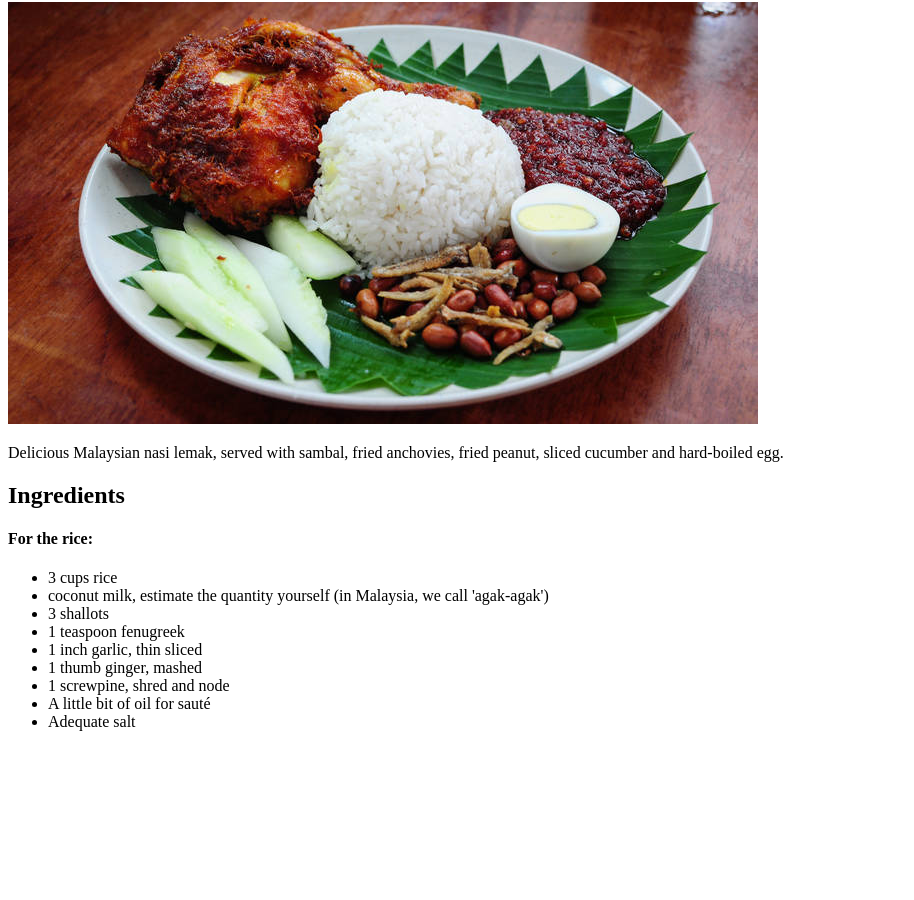
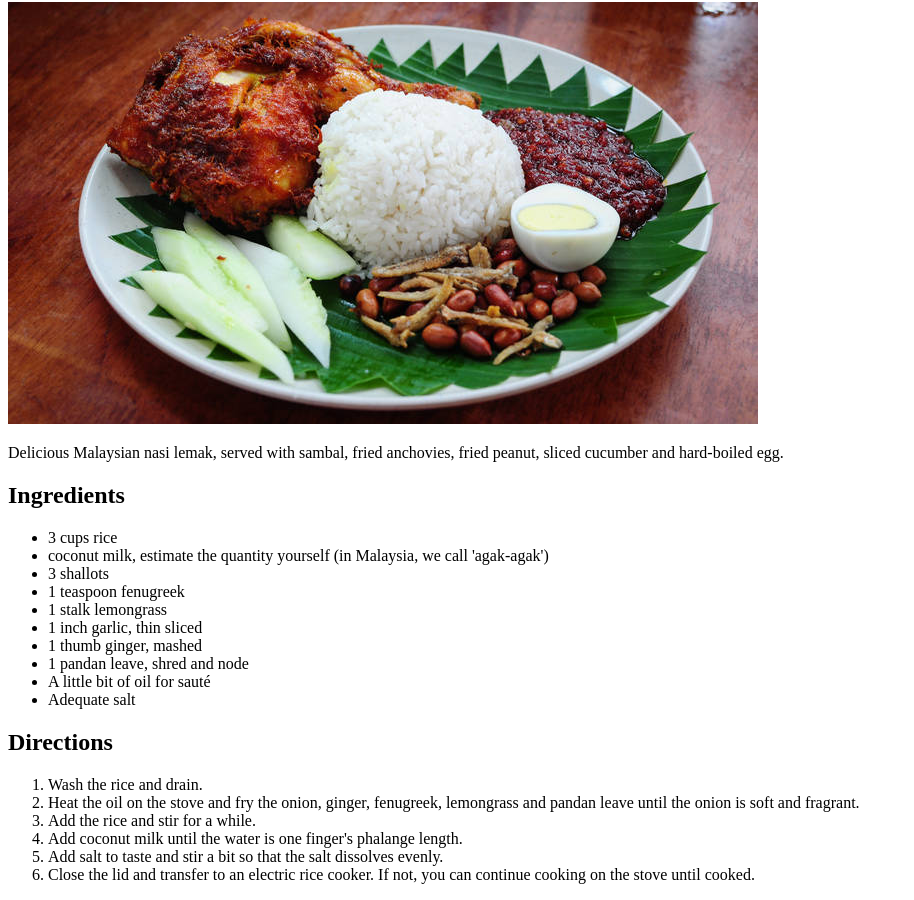
Before and after one commit to abdulkhaliqmokhtar/project_html_css, a plain HTML site: page odin_recipe/recipes/nasi_lemak.html in a window 1280 px wide. Shown: the part 78-978 px from the top of the page, without its empty margins (0-914 px from the left). Before the commit the page ends 825 px from the top, so only its background shows below. Drawn offline with Linux system fonts and the light colour scheme.

Commit message:
Add directions

```diff
--- a/odin_recipe/recipes/nasi_lemak.html
+++ b/odin_recipe/recipes/nasi_lemak.html
@@ -14,18 +14,34 @@
         <p>Delicious Malaysian nasi lemak, served with sambal, fried anchovies, fried peanut, sliced cucumber and hard-boiled egg.</p>
 
         <h2>Ingredients</h2>
-        <h4>For the rice:</h4>
 
         <ul>
             <li>3 cups rice</li>
             <li>coconut milk, estimate the quantity yourself (in Malaysia, we call 'agak-agak')</li>
             <li>3 shallots</li>
             <li>1 teaspoon fenugreek</li>
+            <li>1 stalk lemongrass</li>
             <li>1 inch garlic, thin sliced</li>
             <li>1 thumb ginger, mashed</li>
-            <li>1 screwpine, shred and node</li>
+            <li>1 pandan leave, shred and node</li>
             <li>A little bit of oil for sauté</li>
             <li>Adequate salt</li>
         </ul>
+
+        <h2>Directions</h2>
+
+        <ol>
+            <li>Wash the rice and drain.</li>
+            <li>Heat the oil on the stove and fry the onion, ginger, fenugreek,
+                lemongrass and pandan leave until the onion is soft and fragrant.
+            </li>
+            <li>Add the rice and stir for a while.</li>
+            <li>Add coconut milk until the water is one finger's phalange length.</li>
+            <li>Add salt to taste and stir a bit so that the salt dissolves evenly.</li>
+            <li>Close the lid and transfer to an electric rice cooker.
+                If not, you can continue cooking on the stove until cooked.
+            </li>
+
+        </ol>
     </body>
 </html>
```
